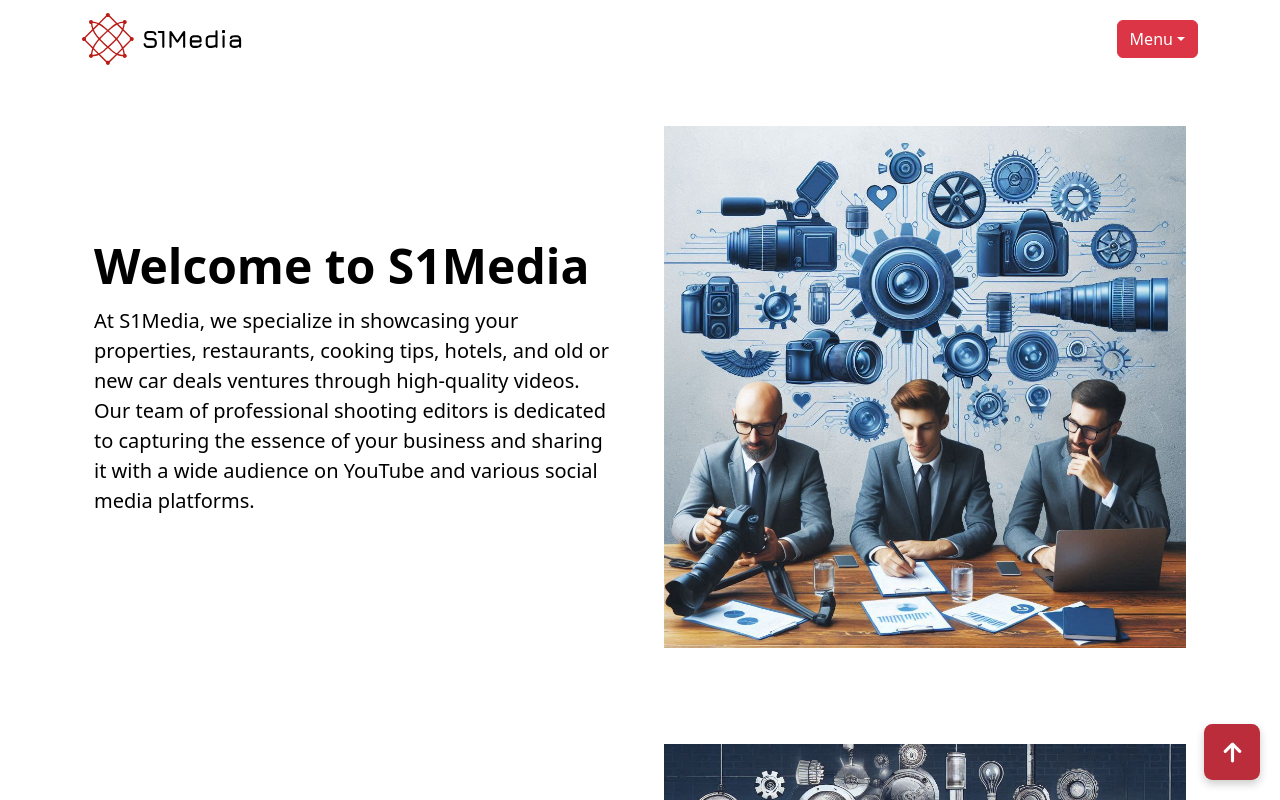
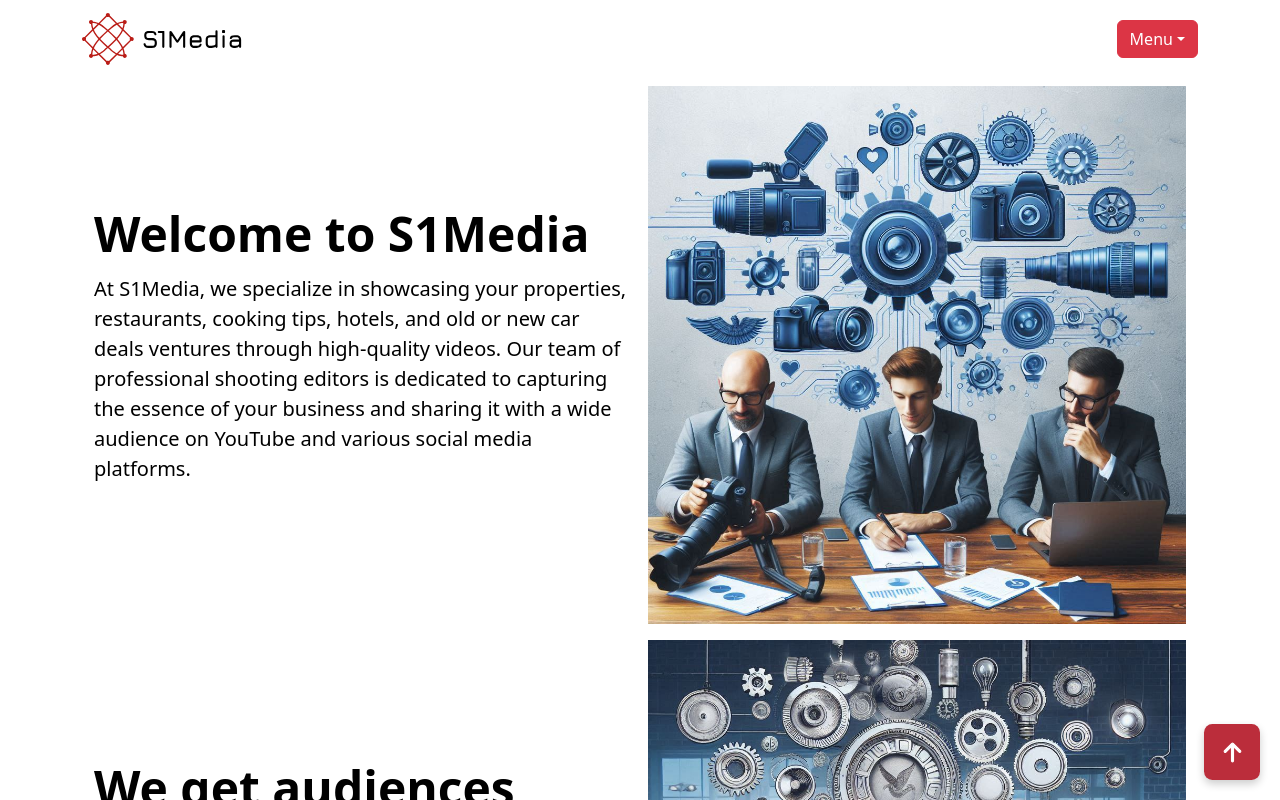
Before and after one commit to KodeInnovate-WorkSpace/s1media.in, a React (Vite) app: page / in a window 1280 px wide. Shown: the top 800 px of the page. Built offline with nearby package versions, Linux system fonts and the light colour scheme.

Commit message:
Update: Reduced top spacing from HERO

```diff
--- a/src/components/hero.jsx
+++ b/src/components/hero.jsx
@@ -3,9 +3,9 @@ import React from "react";
 const Hero = ({ title, content, img }) => {
   return (
     <>
-      <div className="container col-xxl-8 px-4 py-5 text-black">
+      {/* <div className="container col-xxl-8 px-4 py-5 text-black">
         <div className="row flex-lg-row-reverse align-items-center g-5 ">
-          {/* Image  */}
+          {/* Image
           <div className="col-10 col-sm-8 col-lg-6">
             <img
               src={img}
@@ -21,6 +21,23 @@ const Hero = ({ title, content, img }) => {
             <p className="lead text-black">{content}</p>
           </div>
         </div>
+      </div> */}
+      <div className="container col-xxl-8 px-4 py-2 text-black ">
+        <div className="row flex-lg-row-reverse align-items-center g-3">
+          {/* Image */}
+          <div className="col-10 col-sm-8 col-lg-6">
+            <img
+              src={img}
+              className="d-block mx-lg-auto img-fluid"
+              alt="Image"
+              loading="lazy"
+            />
+          </div>
+          <div className="col-lg-6">
+            <h1 className="display-5 fw-bold lh-1 mb-3">{title}</h1>
+            <p className="lead text-black">{content}</p>
+          </div>
+        </div>
       </div>
     </>
   );
--- a/src/index.css
+++ b/src/index.css
@@ -2,7 +2,6 @@
   background-color: #bb2d3b;
   color: white;
 }
-
 
 .dropItem:hover {
   background-color: #bb2d3b;
@@ -57,3 +56,6 @@
 .floating-button:hover {
   background-color: rgb(223, 26, 26); /* Change to your desired hover color */
 }
+
+.custom-hero {
+}
```
